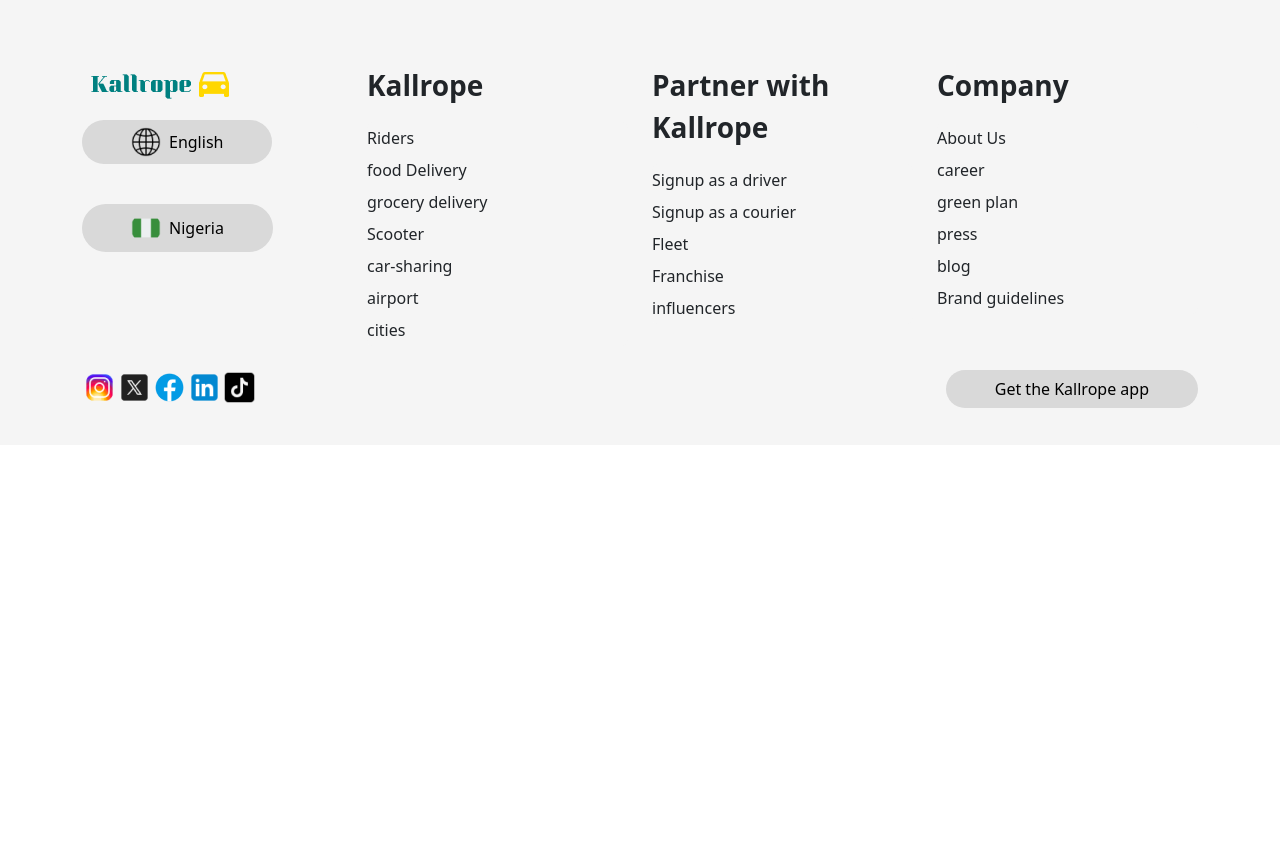
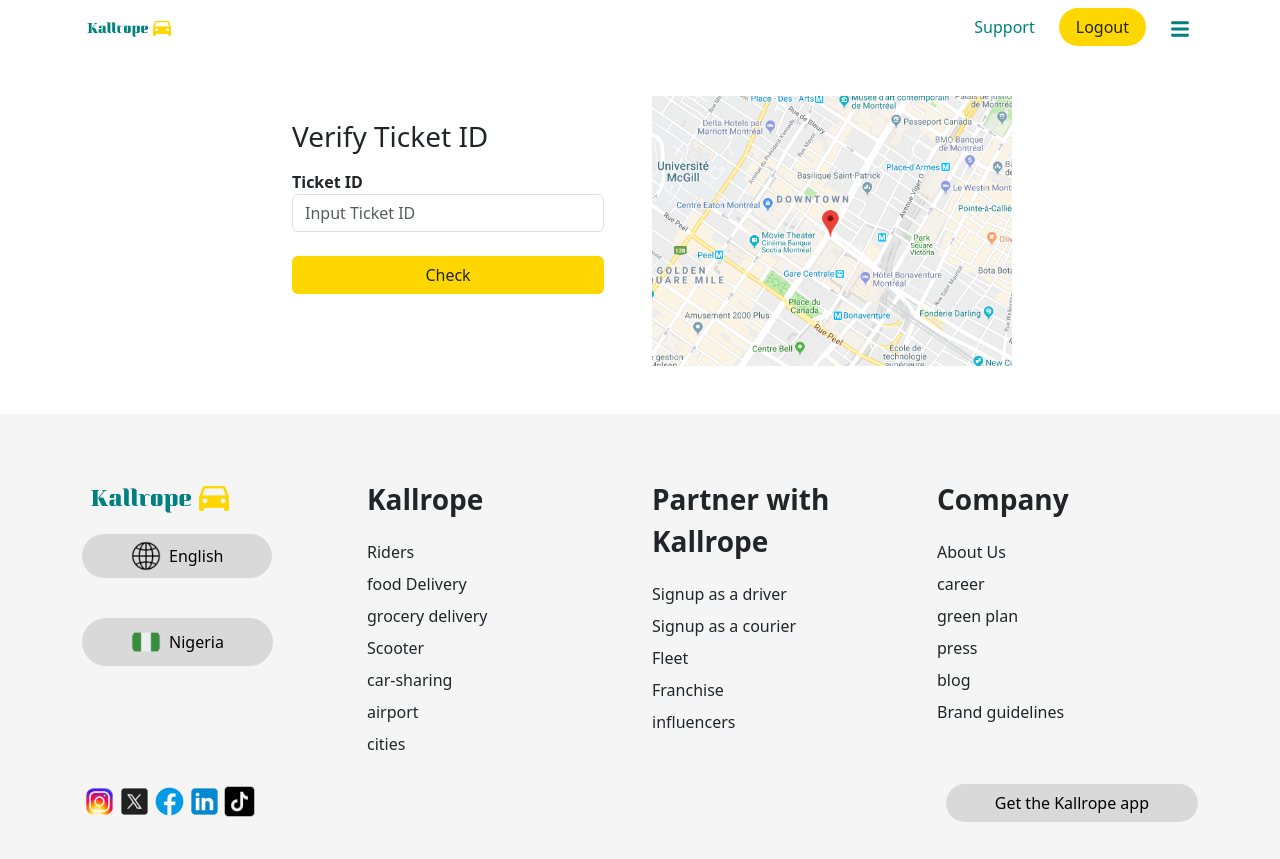
Before and after one commit to Sheriff10/kallrope, a React (Create React App) app: page /driver/verify-ticket in a window 1280 px wide. Before the commit the page ends 800 px from the top, so only its background shows below. Built offline with nearby package versions, Linux system fonts and the light colour scheme.

Commit message:
added ticketting system

```diff
--- a/src/App.js
+++ b/src/App.js
@@ -29,6 +29,7 @@
 import BookingContextWrap from "./functions/bookingContext";
 import CheckOut from "./pages/user/book/checkout";
 import Ticket from "./pages/user/book/ticket";
+import VerifyTicket from "./pages/driver/dashboard/verify-ticket";
 
 function App() {
    // window.api = "http://localhost:5000";
@@ -54,6 +55,7 @@
                {/* Driver Routes */}
                <Route path="/driver/login" element={<DriverLogin />} />
                <Route path="/driver/dashboard" element={<DriverDashboard />} />
+               <Route path="/driver/verify-ticket" element={<VerifyTicket />} />
                <Route
                   path="/driver/assigned-route"
                   element={<AssignedRoute />}
--- a/src/pages/components/driver-header.jsx
+++ b/src/pages/components/driver-header.jsx
@@ -4,6 +4,7 @@
    FaCarAlt,
    FaHome,
    FaSignInAlt,
+   FaTicketAlt,
    FaTrafficLight,
    FaUser,
 } from "react-icons/fa";
@@ -40,9 +41,9 @@
    const noAuthArr = [
       noAuthFunc("Dashboard", <FaHome />, "/driver/dashboard"),
       noAuthFunc(
-         "Emergency Message",
-         <FaCarAlt />,
-         "/driver/dashboard#emergency-message"
+         "Verify Tikcet ID",
+         <FaTicketAlt />,
+         "/driver/verify-ticket"
       ),
       noAuthFunc("KYC Verification", <FaTrafficLight />, "/apply/driver"),
       noAuthFunc("Home Page", <FaSignInAlt />, "/"),
--- /dev/null
+++ b/src/pages/driver/dashboard/verify-ticket.jsx
@@ -0,0 +1,90 @@
+import React, { useState } from "react";
+import { HashLoader } from "react-spinners";
+import DriverLayout from "../driverLayout";
+
+export default function VerifyTicket() {
+   const [isValid, setIsValid] = useState(null);
+   const [loading, setLoading] = useState(false);
+   const handleButtonClick = (e) => {
+      e.preventDefault()
+      setLoading(true);
+      const randomBoolean = Math.random() < 0.5;
+      setIsValid(randomBoolean);
+      setTimeout(() => setLoading(false), [1500]);
+   };
+
+   return (
+      <DriverLayout>
+         <div className="ass-route py-5">
+            <div className="container mt-5">
+               <div className="col-lg-8 mx-auto">
+                  <div className="row">
+                     <div className="col-lg-6">
+                        <form onSubmit={handleButtonClick}>
+                           <div className="form-wrap p-4 rounded">
+                              <div className="header col-12 mb-3">
+                                 <h3>Verify Ticket ID </h3>
+                              </div>
+                              <div className="form-group mb-4">
+                                 <label className="fw-bold">Ticket ID</label>
+                                 <input
+                                    type="text"
+                                    className="form-control"
+                                    placeholder="Input Ticket ID"
+                                    required
+                                 />
+                              </div>
+                              <div className="text mb-4">
+                                 {isValid !== null && (
+                                    <span>
+                                       Ticket ID Status:{" "}
+                                       {!loading && (
+                                          <span
+                                             className={`badge ${
+                                                isValid
+                                                   ? "bg-kal-teal"
+                                                   : "bg-danger"
+                                             } bg-kal-teal`}
+                                          >
+                                             {`${
+                                                isValid ? "Valid" : "Invalid"
+                                             }`}
+                                          </span>
+                                       )}
+                                       {loading && (
+                                          <small className="ms-4">
+                                             <HashLoader size={30} />
+                                          </small>
+                                       )}
+                                    </span>
+                                 )}
+                              </div>
+                              <div className="btn-wrap d-flex gap-2 mb-4">
+                                 <div className="col">
+                                    <button
+                                       type="submit"
+                                       className="btn btn-block bg-kal-gold w-100"
+                                       // onClick={handleButtonClick}
+                                    >
+                                       {" "}
+                                       Check
+                                    </button>
+                                 </div>
+                              </div>
+                           </div>
+                        </form>
+                     </div>
+                     <div className="col-lg-6">
+                        <img
+                           src="/location.webp"
+                           alt="map"
+                           className="img-fluid"
+                        />
+                     </div>
+                  </div>
+               </div>
+            </div>
+         </div>
+      </DriverLayout>
+   );
+}
```
